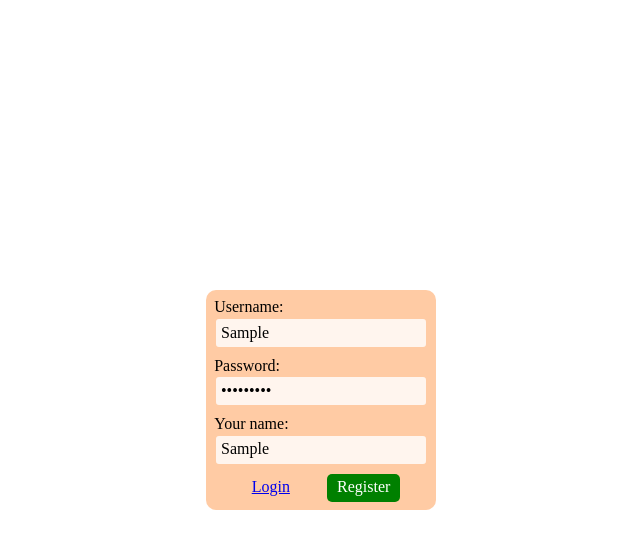
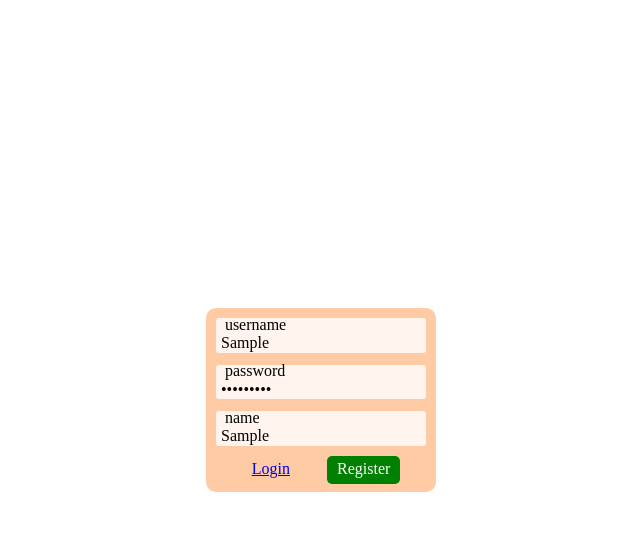
Before and after one commit to Lowraince/todo-solo, an Angular app: page /registration in a window 1280 px wide. Both pictures are taken after typing "Sample", "Sample123", "Sample" into the empty fields and a click on the button "Register". Shown: the top 548 px of the page, without its empty margins (319-959 px from the left). Built offline with nearby package versions, Linux system fonts and the light colour scheme.

Commit message:
feat: add input component

```diff
--- /dev/null
+++ b/src/app/components/input-field/input-field.component.html
@@ -0,0 +1,19 @@
+<div class="input-field">
+  <input
+    class="input-field__input"
+    appFocusInput
+    [formControl]="control"
+    [type]="type"
+    [ngClass]="{ 'input-field__input_invalid': isInvalid }"
+  />
+  @if (controlHasLength()) {
+    <label class="input-field__label">{{ inputName }}</label>
+  }
+
+  <p
+    class="input-field__hint"
+    [ngClass]="{ 'input-field__hint_active': !controlHasLength() }"
+  >
+    {{ inputName }}
+  </p>
+</div>
--- /dev/null
+++ b/src/app/components/input-field/input-field.component.scss
@@ -0,0 +1,63 @@
+.input-field {
+  position: relative;
+}
+
+.input-field__input {
+  font-size: 1rem;
+  padding: 0.3rem;
+  padding-top: 1rem;
+  padding-bottom: 0;
+  border-radius: 5px;
+  width: 100%;
+  border: 2px solid var(--color-bg-primary);
+  background-color: var(--color-bg-secondary);
+  transition: all 0.3s ease-in;
+}
+
+.input-field__input_invalid {
+  border: 2px solid var(--color-input-error-border);
+}
+
+.input-field:focus-within .input-field__input {
+  border-color: var(--color-bg-tertiary);
+  box-shadow: 0px 0px 10px var(--color-bg-tertiary);
+  outline: none;
+  background-color: var(--color-input-focus);
+}
+
+.input-field__label,
+.input-field__hint {
+  position: absolute;
+  pointer-events: none;
+  font-size: 1rem;
+  top: 50%;
+  left: 5%;
+  transform: translateY(-50%) scale(1);
+  transform-origin: left center;
+  transition: all 0.2s ease-out;
+}
+
+.input-field__label {
+  opacity: 1;
+}
+
+.input-field__hint {
+  top: 22%;
+  opacity: 0;
+  transform: translateY(-50%) scale(0.8);
+}
+
+.input-field:focus-within .input-field__label {
+  opacity: 0;
+  transform: translateY(-50%) scale(0.8);
+}
+
+.input-field:focus-within .input-field__hint {
+  opacity: 1;
+  transform: translateY(-50%) scale(1);
+}
+
+.input-field__hint_active {
+  opacity: 1;
+  transform: translateY(-50%) scale(1);
+}
--- /dev/null
+++ b/src/app/components/input-field/input-field.component.ts
@@ -0,0 +1,21 @@
+import { NgClass } from '@angular/common';
+import { ChangeDetectionStrategy, Component, Input } from '@angular/core';
+import { FormControl, ReactiveFormsModule } from '@angular/forms';
+
+@Component({
+  selector: 'app-input-field',
+  imports: [ReactiveFormsModule, NgClass],
+  templateUrl: './input-field.component.html',
+  styleUrl: './input-field.component.scss',
+  changeDetection: ChangeDetectionStrategy.OnPush,
+})
+export class InputFieldComponent {
+  @Input() public control!: FormControl<string | null>;
+  @Input() public type!: string;
+  @Input() public inputName!: string;
+  @Input() public isInvalid!: boolean;
+
+  public controlHasLength(): boolean {
+    return this.control.value?.length === 0;
+  }
+}
--- a/src/app/components/input/input.component.html
+++ /dev/null
@@ -1 +0,0 @@
-<input />
--- a/src/app/pages/registration-page/registration-page.component.html
+++ b/src/app/pages/registration-page/registration-page.component.html
@@ -6,15 +6,12 @@
   >
     <ul class="form__fields">
       <li class="form__field">
-        <div>
-          <p class="form__label">Username:</p>
-          <input
-            class="input form__input"
-            formControlName="userName"
-            type="text"
-          />
-        </div>
-
+        <app-input-field
+          [control]="registrationForm.controls.userName"
+          type="text"
+          inputName="username"
+          [isInvalid]="isFieldInvalid('userName')"
+        ></app-input-field>
         @if (isFieldInvalid("userName")) {
           <div>
             @if (hasError("userName", "required")) {
@@ -35,14 +32,12 @@
         }
       </li>
       <li class="form__field">
-        <div>
-          <p class="form__label">Password:</p>
-          <input
-            class="input form__input"
-            formControlName="password"
-            type="password"
-          />
-        </div>
+        <app-input-field
+          [control]="registrationForm.controls.password"
+          type="password"
+          inputName="password"
+          [isInvalid]="isFieldInvalid('password')"
+        ></app-input-field>
         @if (isFieldInvalid("password")) {
           <div>
             @if (hasError("password", "required")) {
@@ -61,12 +56,12 @@
         }
       </li>
       <li class="form__field">
-        <p class="form__label">Your name:</p>
-        <input
-          class="input form__input"
-          formControlName="realName"
+        <app-input-field
+          [control]="registrationForm.controls.realName"
           type="text"
-        />
+          inputName="name"
+          [isInvalid]="isFieldInvalid('realName')"
+        ></app-input-field>
       </li>
     </ul>
 
--- a/src/app/pages/registration-page/registration-page.component.scss
+++ b/src/app/pages/registration-page/registration-page.component.scss
@@ -21,21 +21,6 @@
 
   &:last-of-type {
     margin-bottom: 0;
-  }
-}
-
-.form__input {
-  font-size: 1rem;
-  padding: 0.3rem;
-  border-radius: 5px;
-  width: 100%;
-  border: 2px solid var(--color-bg-primary);
-  background-color: var(--color-bg-secondary);
-
-  &:focus {
-    border-color: var(--color-bg-tertiary);
-    box-shadow: 0px 0px 10px var(--color-bg-tertiary);
-    outline: none;
   }
 }
 
--- a/src/app/pages/registration-page/registration-page.component.ts
+++ b/src/app/pages/registration-page/registration-page.component.ts
@@ -7,10 +7,11 @@ import {
 } from '@angular/forms';
 import { RouterLink } from '@angular/router';
 import { multipleWords } from '../../utils/validator-multiple-words';
+import { InputFieldComponent } from '../../components/input-field/input-field.component';
 
 @Component({
   selector: 'app-registration-page',
-  imports: [ReactiveFormsModule, RouterLink],
+  imports: [ReactiveFormsModule, RouterLink, InputFieldComponent],
   templateUrl: './registration-page.component.html',
   styleUrl: './registration-page.component.scss',
   changeDetection: ChangeDetectionStrategy.OnPush,
--- a/src/styles.scss
+++ b/src/styles.scss
@@ -11,6 +11,9 @@
   --color-bg-button-register-hover: rgb(2, 151, 2);
 
   --color-text-link-register-hover: #f8ad7e;
+
+  --color-input-focus: white;
+  --color-input-error-border: red;
 }
 
 * {
```
Also changed, not shown: src/app/components/input/input.component.ts (deleted, +0 -12 lines), src/app/components/input/input.component.scss (deleted), 2 other files (tests, documents, lock files or other folders).
